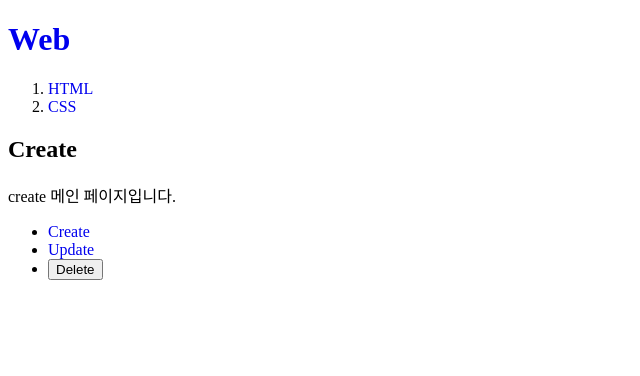
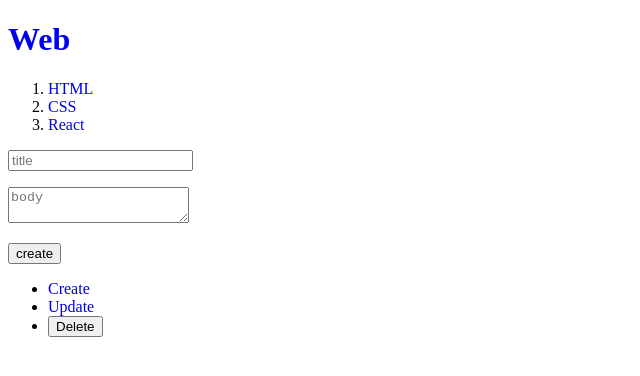
Before and after one commit to kelly6226/nextStudy, a Next.js app: page /create in a window 1280 px wide. Shown: the top 376 px of the page, without its empty margins (0-640 px from the left). Built offline with nearby package versions, Linux system fonts and the light colour scheme; data requests are answered from the project's data file.

Commit message:
feat(low): 새로운 요소 생성 api 연결

```diff
--- a/db.json
+++ b/db.json
@@ -1,7 +1,20 @@
 {
   "topics": [
-    { "id": 1, "title": "HTML", "description": "html is ..." },
-    { "id": 2, "title": "CSS", "description": "css is ..." }
+    {
+      "id": 1,
+      "title": "HTML",
+      "description": "html is ..."
+    },
+    {
+      "id": 2,
+      "title": "CSS",
+      "description": "css is ..."
+    },
+    {
+      "title": "React",
+      "body": "React is .........",
+      "id": 3
+    }
   ],
   "posts": [
     {
--- a/src/app/create/layout.tsx
+++ /dev/null
@@ -1,10 +0,0 @@
-import { ReactNode } from "react";
-
-export default function layout({ children }: { children: ReactNode }) {
-  return (
-    <form>
-      <h2>Create</h2>
-      {children}
-    </form>
-  );
-}
--- a/src/app/create/page.tsx
+++ b/src/app/create/page.tsx
@@ -1,3 +1,39 @@
+"use client";
+
 export default function Create() {
-  return <div>create 메인 페이지입니다.</div>;
+  const onSubmit = (e: React.FormEvent<HTMLFormElement>) => {
+    e.preventDefault();
+
+    const form = e.target as HTMLFormElement;
+    const title = (form.elements.namedItem("title") as HTMLInputElement).value;
+    const body = (form.elements.namedItem("body") as HTMLTextAreaElement).value;
+
+    const options = {
+      method: "POST",
+      headers: { "Content-Type": "application/json" },
+      body: JSON.stringify({ title, body }),
+    };
+
+    fetch("http://localhost:9999/topics", options)
+      .then((response) => {
+        return response.json();
+      })
+      .then((result) => {
+        return console.log(result);
+      });
+  };
+
+  return (
+    <form onSubmit={(e) => onSubmit(e)}>
+      <p>
+        <input type="text" name="title" placeholder="title" />
+      </p>
+      <p>
+        <textarea name="body" placeholder="body" />
+      </p>
+      <p>
+        <input type="submit" value="create" />
+      </p>
+    </form>
+  );
 }
```
